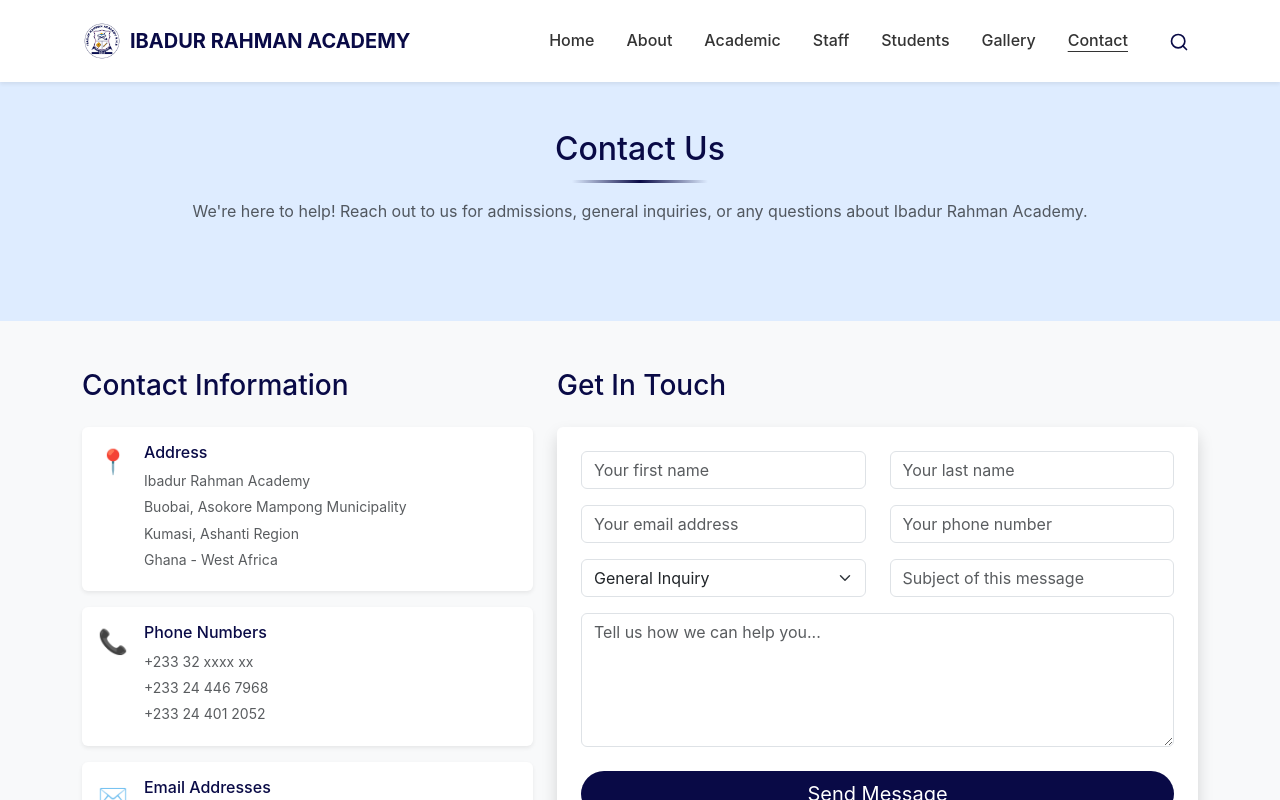
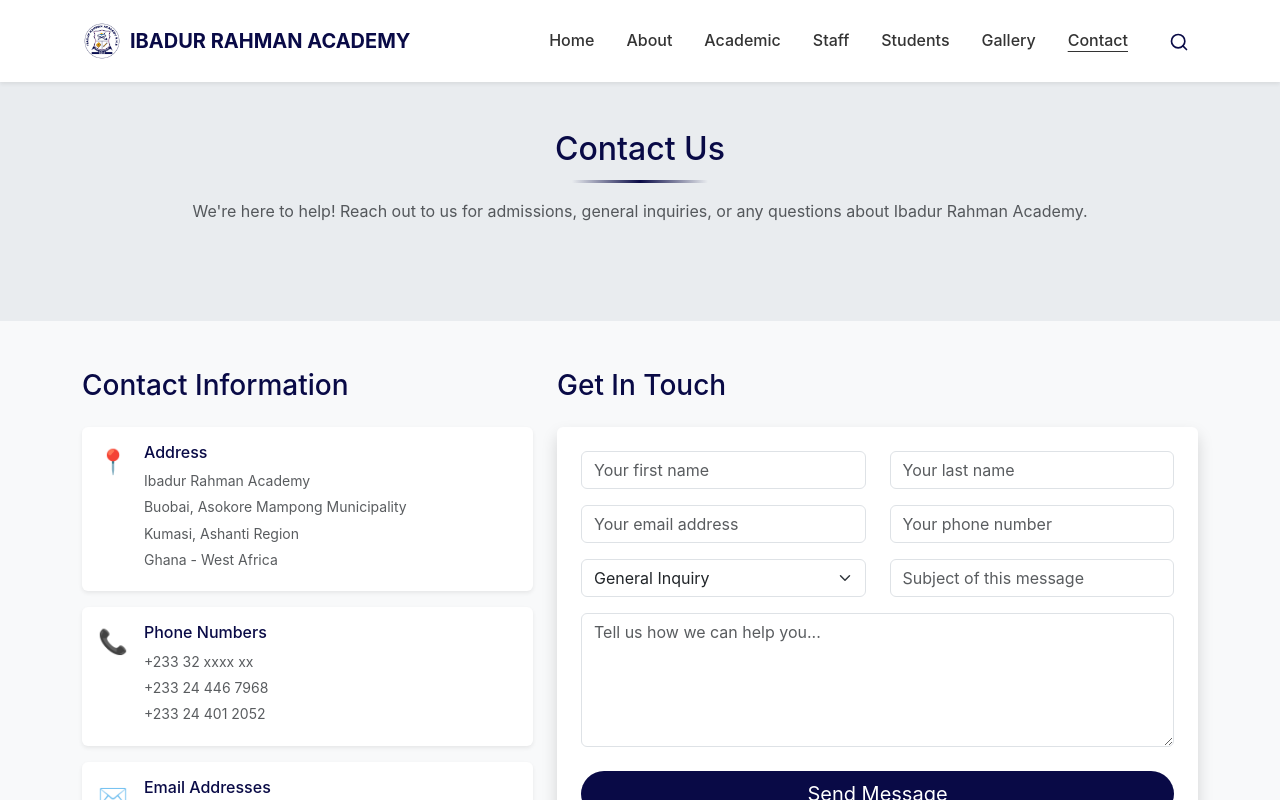
Before and after one commit to AmurdAmzer/IbassWeb-Redesign, a Next.js app in the folder frontend/: page /contact-us in a window 1280 px wide. Shown: the top 800 px of the page. Built offline with nearby package versions, Linux system fonts and the light colour scheme.

Commit message:
changing baackground colors

```diff
--- a/frontend/src/app/contact-us/page.js
+++ b/frontend/src/app/contact-us/page.js
@@ -113,7 +113,7 @@ export default function ContactUsPage() {
   return (
     <>
       {/* Contact Header */}
-      <section className="py-5" style={{backgroundColor: '#DEECFF'}}>
+      <section className="py-5" style={{backgroundColor: '#e9ecef'}}>
         <Container>
           <h2 className="text-center mb-3" style={{background: 'linear-gradient(to right, transparent, var(--school-blue), transparent) no-repeat bottom', backgroundSize: '80% 3px', paddingBottom: '15px', width: 'fit-content', margin: '0 auto 1rem auto'}}>
             Contact Us
```
